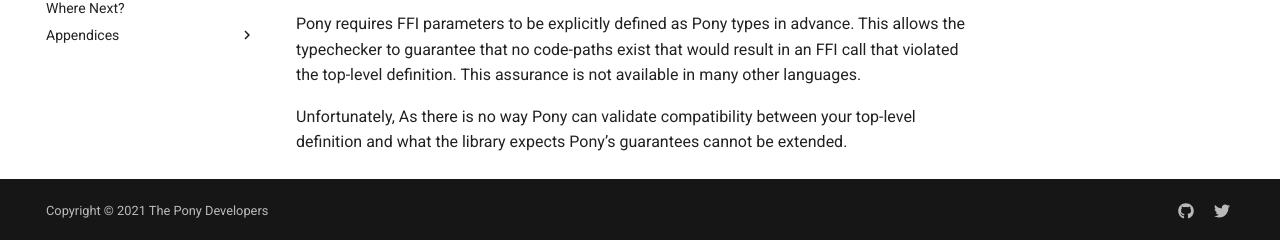
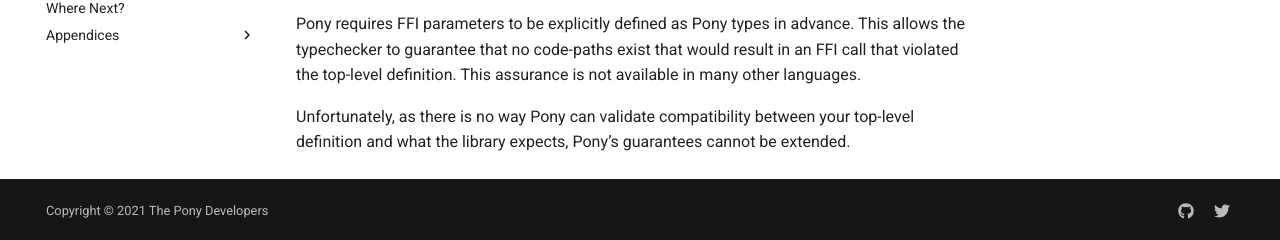
Before and after one commit to ponylang/pony-tutorial, an MkDocs documentation site: the page built from docs/types/at-a-glance.md, in a window 1280 px wide and 900 px high, scrolled down 898 px. Shown: the part 657-897 px from the top of the window. Built offline with MkDocs 1.6.1 and Material for MkDocs 9.7.7, drawn with Linux system fonts in a browser that asks for light colours; comment, search, counter and statistics services are not loaded.

```diff
--- a/docs/types/at-a-glance.md
+++ b/docs/types/at-a-glance.md
@@ -39,4 +39,4 @@ __If I use Pony's FFI to call code written in another language, does Pony magica
 
 Pony requires FFI parameters to be explicitly defined as Pony types in advance. This allows the typechecker to guarantee that no code-paths exist that would result in an FFI call that violated the top-level definition. This assurance is not available in many other languages.
 
-Unfortunately, As there is no way Pony can validate compatibility between your top-level definition and what the library expects Pony's guarantees cannot be extended.
+Unfortunately, as there is no way Pony can validate compatibility between your top-level definition and what the library expects, Pony's guarantees cannot be extended.
```
